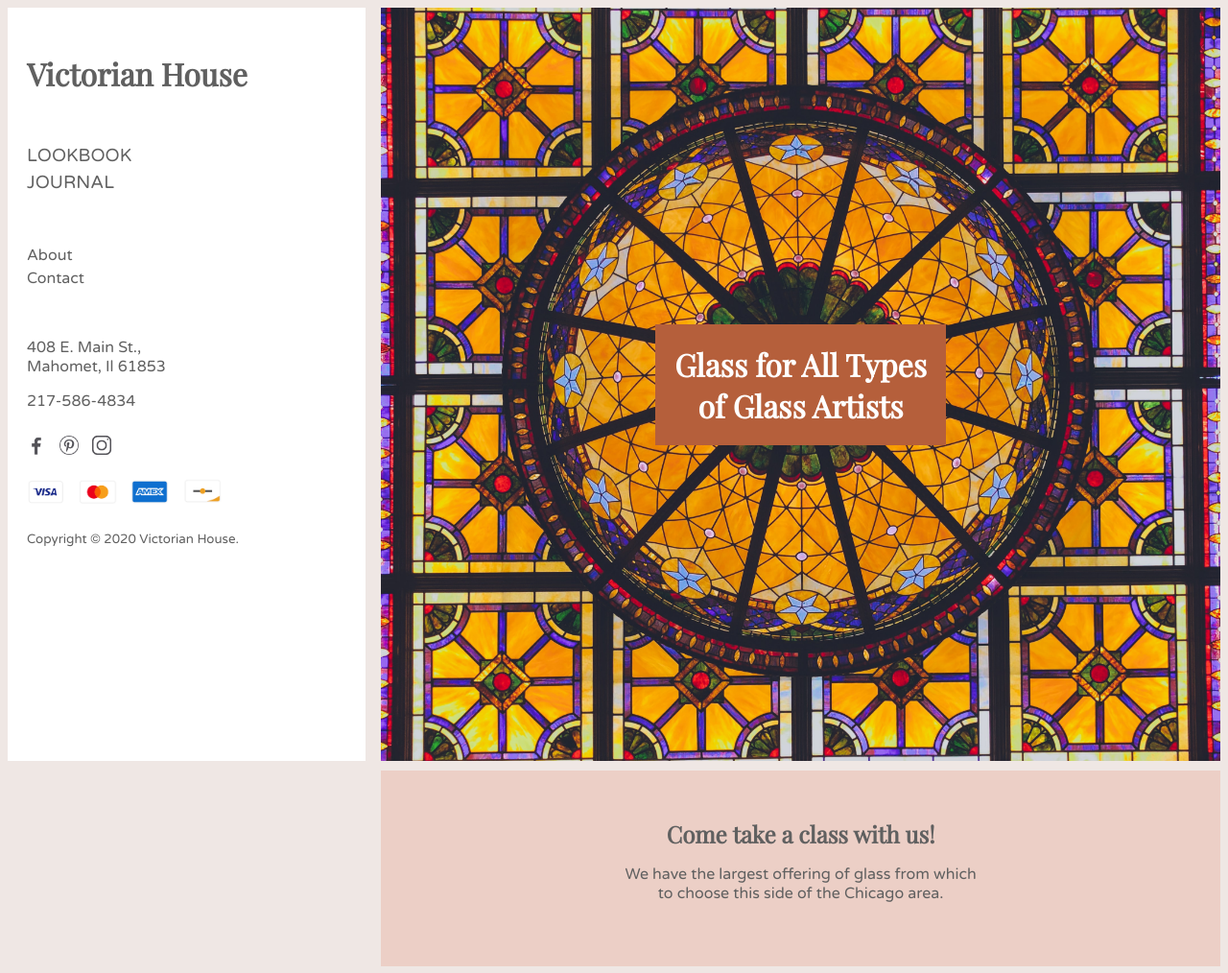
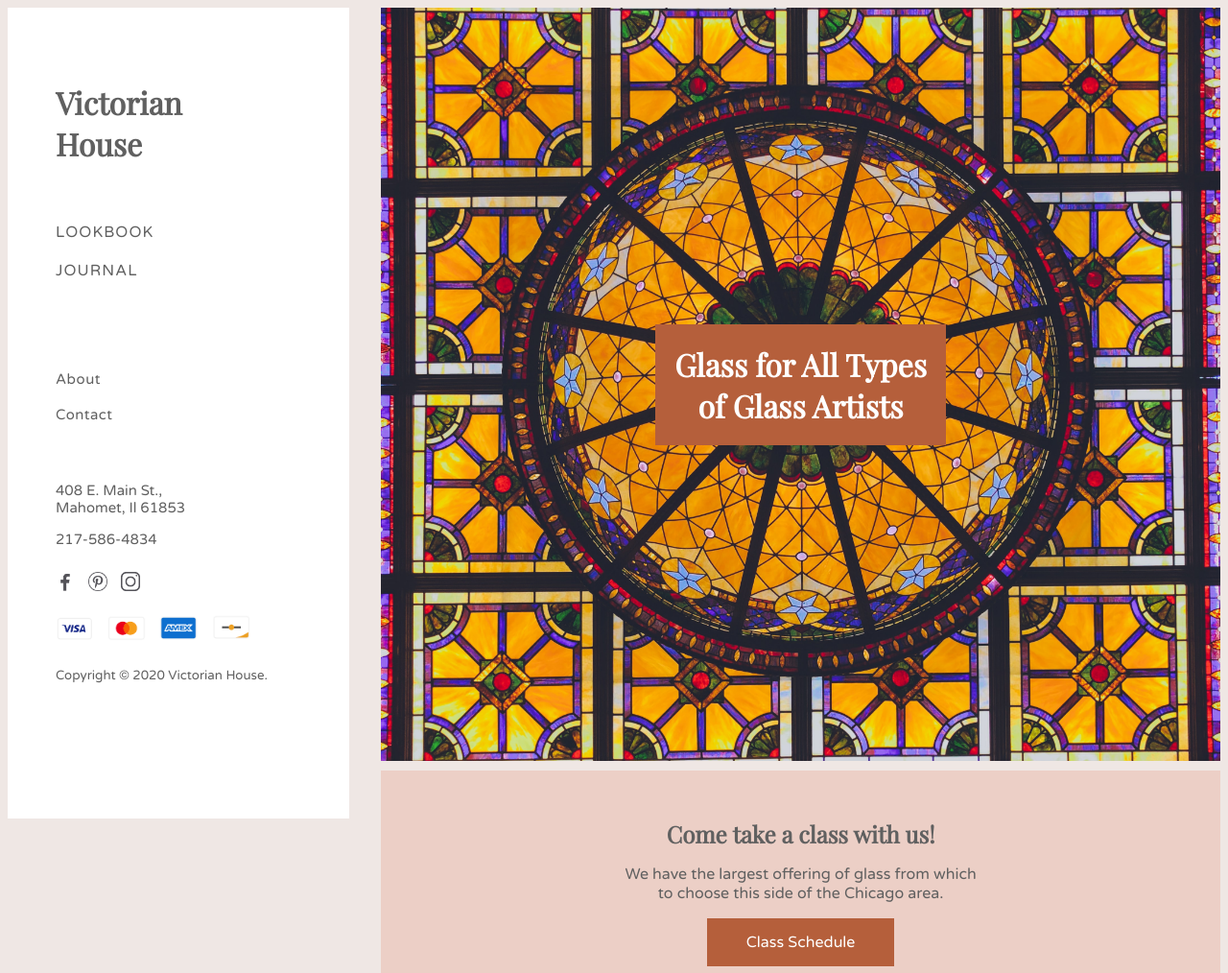
Before and after one commit to kmariebradshaw/victorian, a Rails app: page / in a window 1280 px wide. Shown: the top 1014 px of the page at 96% size. Run offline with Rails 7, Linux system fonts and the light colour scheme; style sheets or scripts are compiled from the project's sources.

Commit message:
okay, really done for the day now, switches up spacing and adds a button and some more text on the first cta

```diff
--- a/app/assets/stylesheets/welcome.scss
+++ b/app/assets/stylesheets/welcome.scss
@@ -13,28 +13,33 @@
   h1, h2, h3, h4, h5 { font-family: 'Playfair Display', serif; }
   nav {
     height: calc(100vh - 55px);
-    width: 26%;
+    width: 20%;
     min-width: fit-content;
     position: fixed;
     background-color: white;
-    padding: 20px;
+    padding: 50px;
   }
 
   .tac { text-align: center; }
   .nm { margin: 0; }
   .main-nav {
-    font-size: 14pt;
+    margin-bottom: 1.13333rem;
+    font-size: 1rem;
+    line-height: 1.26667rem;
+    letter-spacing: 0.06667rem;
     text-transform: uppercase;
-    margin: 50px 0;
-  }
+    padding: 25px 0;
+}
   ul li {
     list-style: none;
-    line-height: 1.5;
+    line-height: 2.5;
   }
   ul { padding-left: 0; }
   .sub-nav {
     margin: 50px 0 ;
-    font-size: 12pt;
+    font-size: 0.93333rem;
+    line-height: 1.13333rem;
+    letter-spacing: 0.03333rem;
   }
   a { color: #606060 ; text-decoration: none;}
   .social-icon {
@@ -49,6 +54,8 @@
   main { width: 80%;
     margin-left: calc(30% + 10px);
    }
+   nav p {     font-size: 0.93333rem;
+}
 
    	#atf {
 		height: calc(100vh - 15px);
--- a/app/views/layouts/application.html.erb
+++ b/app/views/layouts/application.html.erb
@@ -13,7 +13,7 @@
   <body>
     <nav>
       <div>
-      <h1 class="logo">Victorian House</h1>
+      <h1 class="logo">Victorian<br> House</h1>
 
       <ul class="main-nav">
         <li><a href="#">Lookbook</a></li>
--- a/app/views/welcome/index.html.erb
+++ b/app/views/welcome/index.html.erb
@@ -5,6 +5,7 @@
 	<div>
 		<h2 class="tac nm">Come take a class with us!</h2>
 		<p class="tac">We have the largest offering of glass from which<br> to choose this side of the Chicago area.</p>
+		<div class="button"><p class="tac text-white nm">Class Schedule</p></div>
 	</div>
 </section>
 <%= image_tag("glass.jpg", :alt => "window") %>
@@ -15,10 +16,18 @@
 
 <style>
 	section { margin: 10px 0; }
-	grid-img {
-		margin: 10px 0;
+	img {
+		margin-bottom: 5px;
 		width: 100%;
 	}
+	.button  {
+    padding: 15px;
+    text-align: center;
+    min-width: fit-content;
+    width: 165px;
+    margin: 0 auto;
+    background-color: #b55f3b;
+}
 	.text-accent {
 		background-color: rgba(236,206,196,0.95);
 		padding: 50px;
```
